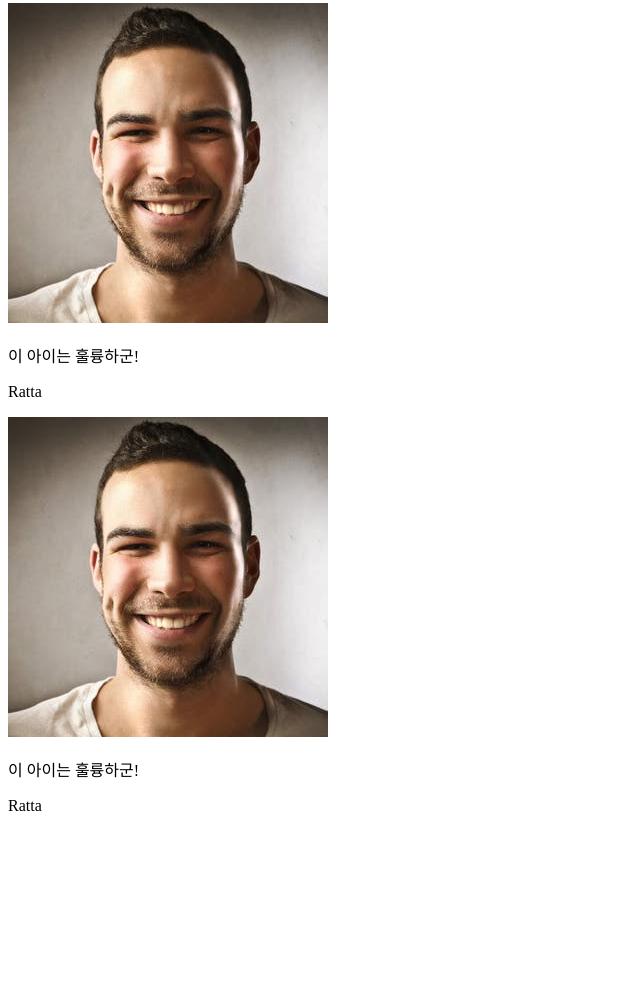
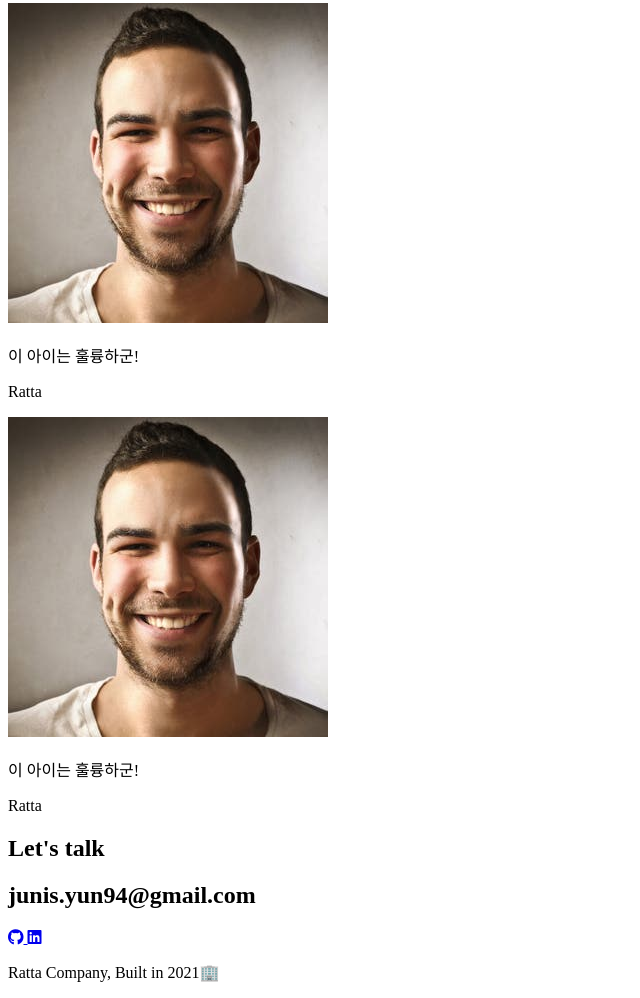
Before and after one commit to junisYun/Rattatouille_Home, a plain HTML site: page index.html in a window 1280 px wide. Shown: the part 4645-5643 px from the top of the page, without its empty margins (0-640 px from the left). Before the commit the page ends 5476 px from the top, so only its background shows below. Drawn offline with Linux system fonts and the light colour scheme.

Commit message:
HTML: Contact

```diff
--- a/index.html
+++ b/index.html
@@ -291,7 +291,22 @@
         </div>
       </div>
     </section>
+
     <!-- contact -->
-    <section id="contact"></section>
+    <section id="contact">
+      <h1 class="contact__title">Let's talk</h1>
+      <h2 class="contact__email">junis.yun94@gmail.com</h2>
+      <div class="contact__links">
+        <a href="https://github.com/junisYun">
+          <i class="fab fa-github"></i>
+        </a>
+        <a
+          href="https://www.linkedin.com/in/%EC%83%81%EC%A4%80-%EC%9C%A4-2719681b0/"
+        >
+          <i class="fab fa-linkedin"></i>
+        </a>
+        <p class="contact__rights">Ratta Company, Built in 2021🏢</p>
+      </div>
+    </section>
   </body>
 </html>
```
